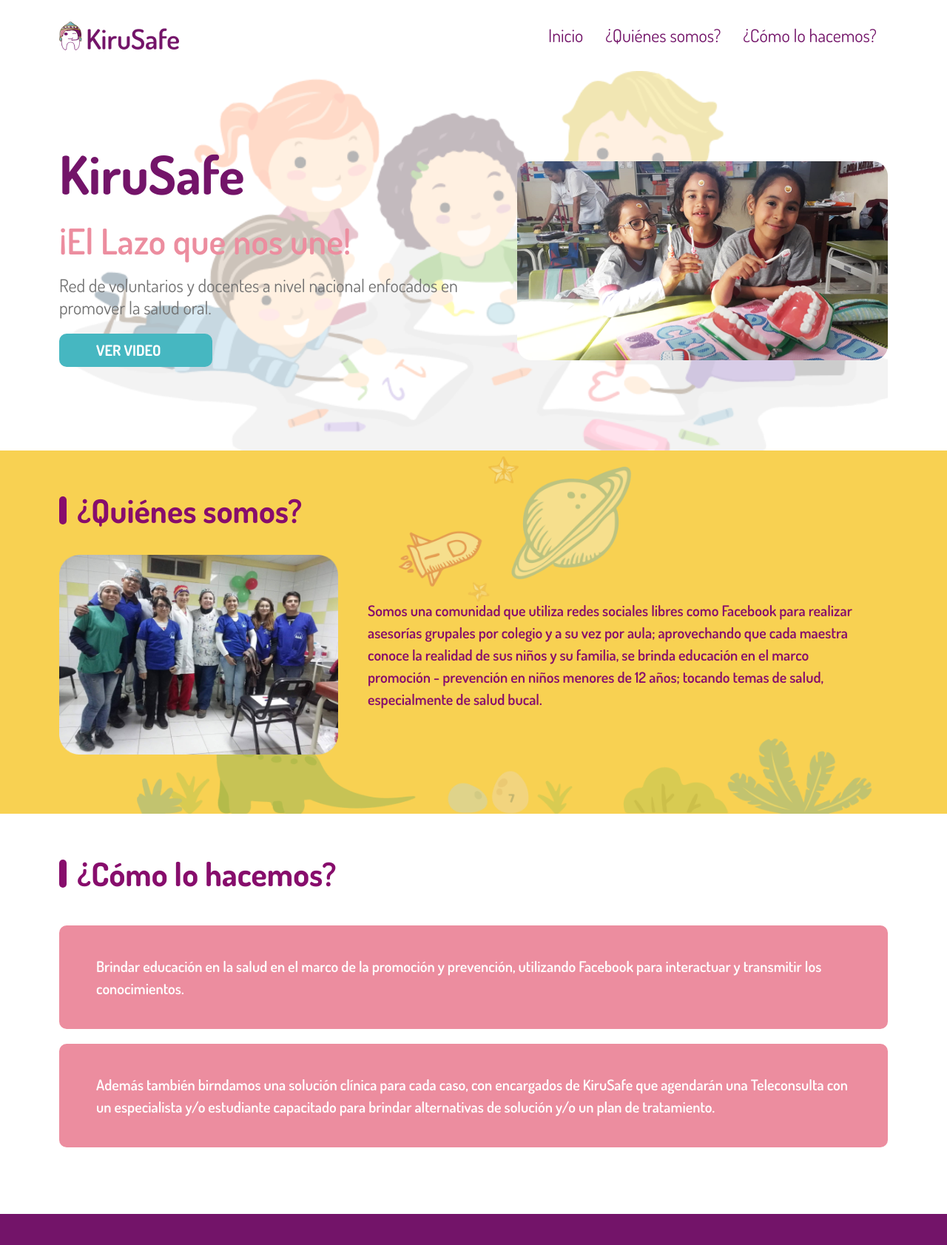
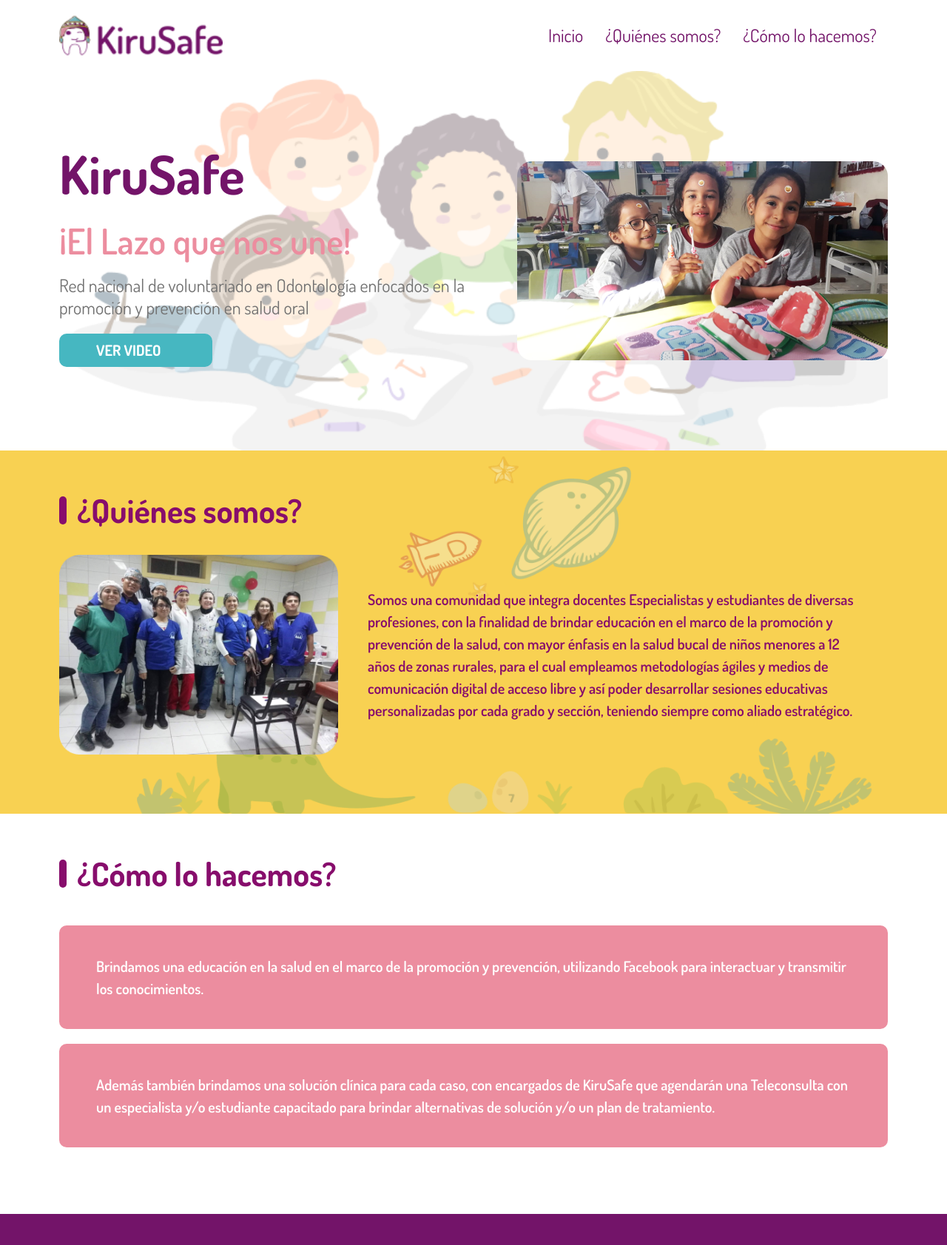
Before and after one commit to LuisYauri/kirusafe, an Angular app: page / in a window 1280 px wide. Shown: the top 1683 px of the page at 74% size. Built offline with nearby package versions, Linux system fonts and the light colour scheme; grey boxes are pictures that could not be loaded.

Commit message:
Add date

```diff
--- a/src/app/app.component.html
+++ b/src/app/app.component.html
@@ -5,7 +5,7 @@
                 <div class="menu">
                     <img [src]="logoKirusafe" alt="logo" class="menu-logo">
                     <div class="menu-desktop">
-                        <div *ngFor="let item of listMenu" class="menu-desktop__item">
+                        <div *ngFor="let item of listMenu" class="menu-desktop__item" (click)="redirect(item.id)">
                             {{item.title}}
                         </div>
                     </div>
@@ -31,7 +31,7 @@
             </div>
         </div>
     </div>
-    <div class="content-section" style="background: #F8D152" data-aos="zoom-in-down">
+    <div id="section-1" class="content-section" style="background: #F8D152" data-aos="zoom-in-down">
         <div class="content-body">
             <div class="content-father">
                 <div class="section-one">
@@ -49,7 +49,7 @@
             </div>
         </div>
     </div>
-    <div class="content-section" data-aos="zoom-in-down">
+    <div id="section-2" class="content-section" data-aos="zoom-in-down">
         <div class="content-body">
             <div class="content-father">
                 <div class="section-two">
--- a/src/app/app.component.scss
+++ b/src/app/app.component.scss
@@ -43,8 +43,9 @@
 }
 
 .menu-logo {
+  width: 221px;
   @include xs-devices {
-    width: 112px;
+    width: 140px;
   }
 }
 
--- a/src/app/app.component.ts
+++ b/src/app/app.component.ts
@@ -11,13 +11,16 @@
   title = 'kirusafe';
   listMenu = [
     {
-      title: 'Inicio'
+      title: 'Inicio',
+      id: ''
     },
     {
-      title: '¿Quiénes somos?'
+      title: '¿Quiénes somos?',
+      id: 'section-1'
     },
     {
-      title: '¿Cómo lo hacemos?'
+      title: '¿Cómo lo hacemos?',
+      id: 'section-2'
     }
   ];
   urlVideo = 'https://www.youtube.com/watch?v=Q4u0Q69gmLM'
@@ -25,25 +28,25 @@
   headerContent = {
     title: 'KiruSafe',
     subTitle: '¡El Lazo que nos une!',
-    description: 'Red de voluntarios y docentes a nivel nacional enfocados en promover la salud oral.',
+    description: 'Red nacional de voluntariado en Odontología enfocados en la promoción y prevención en salud oral',
     btn: 'VER VIDEO',
     img: 'assets/img/img_girls.png'
   }
   sectionOne = {
     title: '¿Quiénes somos?',
-    description: 'Somos una comunidad que utiliza redes sociales libres como Facebook para realizar asesorías grupales por colegio y a su vez por aula; aprovechando que cada maestra conoce la realidad de sus niños y su familia, se brinda educación en el marco  promoción - prevención en niños menores de 12 años; tocando temas de salud, especialmente de salud bucal.',
+    description: 'Somos una comunidad que integra docentes Especialistas y estudiantes de diversas profesiones, con la finalidad de brindar educación en el marco de la promoción y prevención de la salud, con mayor énfasis en la salud bucal  de  niños menores a 12 años de zonas rurales, para el  cual empleamos metodologías ágiles y medios de comunicación digital de acceso libre y así poder desarrollar sesiones educativas personalizadas por cada grado y sección, teniendo siempre como aliado estratégico.',
     img: 'assets/img/img_section_1.png'
   }
   sectionTwo = {
     title: '¿Cómo lo hacemos?',
     listItem: [
       {
-        description: 'Brindar educación en la salud en el marco de la promoción y prevención, utilizando Facebook para interactuar y transmitir los conocimientos.',
+        description: 'Brindamos una educación en la salud en el marco de la promoción y prevención, utilizando Facebook para interactuar y transmitir los conocimientos.',
         img: 'assets/img/img_section_2_1.png',
         flag: false
       },
       {
-        description: 'Además también birndamos una solución clínica para cada caso, con encargados de KiruSafe  que agendarán una Teleconsulta con un especialista y/o estudiante capacitado para brindar alternativas de solución y/o un plan de tratamiento.',
+        description: 'Además también brindamos una solución clínica para cada caso, con encargados de KiruSafe  que agendarán una Teleconsulta con un especialista y/o estudiante capacitado para brindar alternativas de solución y/o un plan de tratamiento.',
         img: 'assets/img/img_section_2_2.png',
         flag: false
       }
@@ -83,4 +86,8 @@
   openLink(url) {
     window.open(url, "_blank");
   }
+
+  redirect(id) {
+    location.href= `#${id}`;
+  }
 }
```
Also changed, not shown: 4 other files (tests, documents, lock files or other folders).
